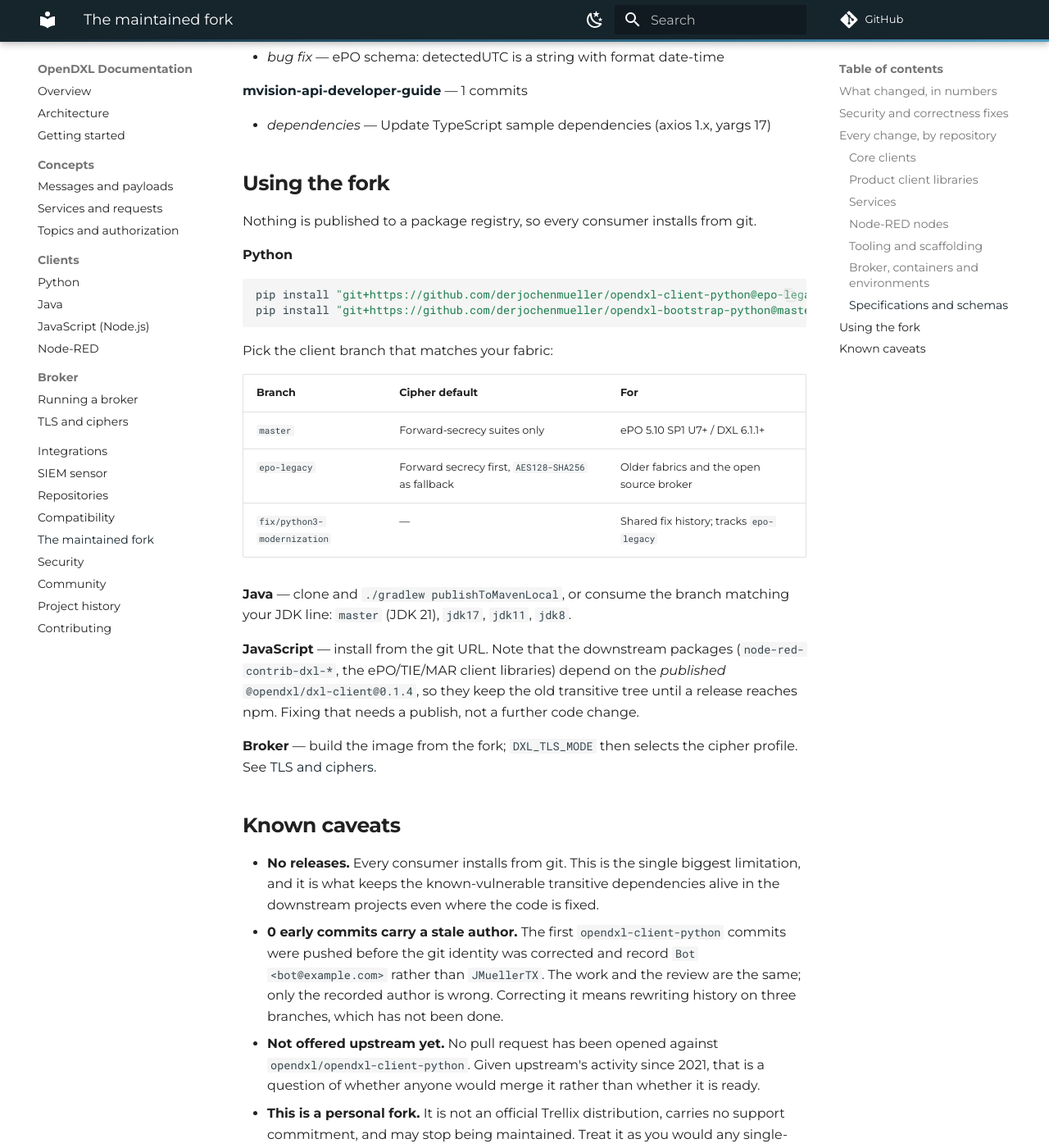
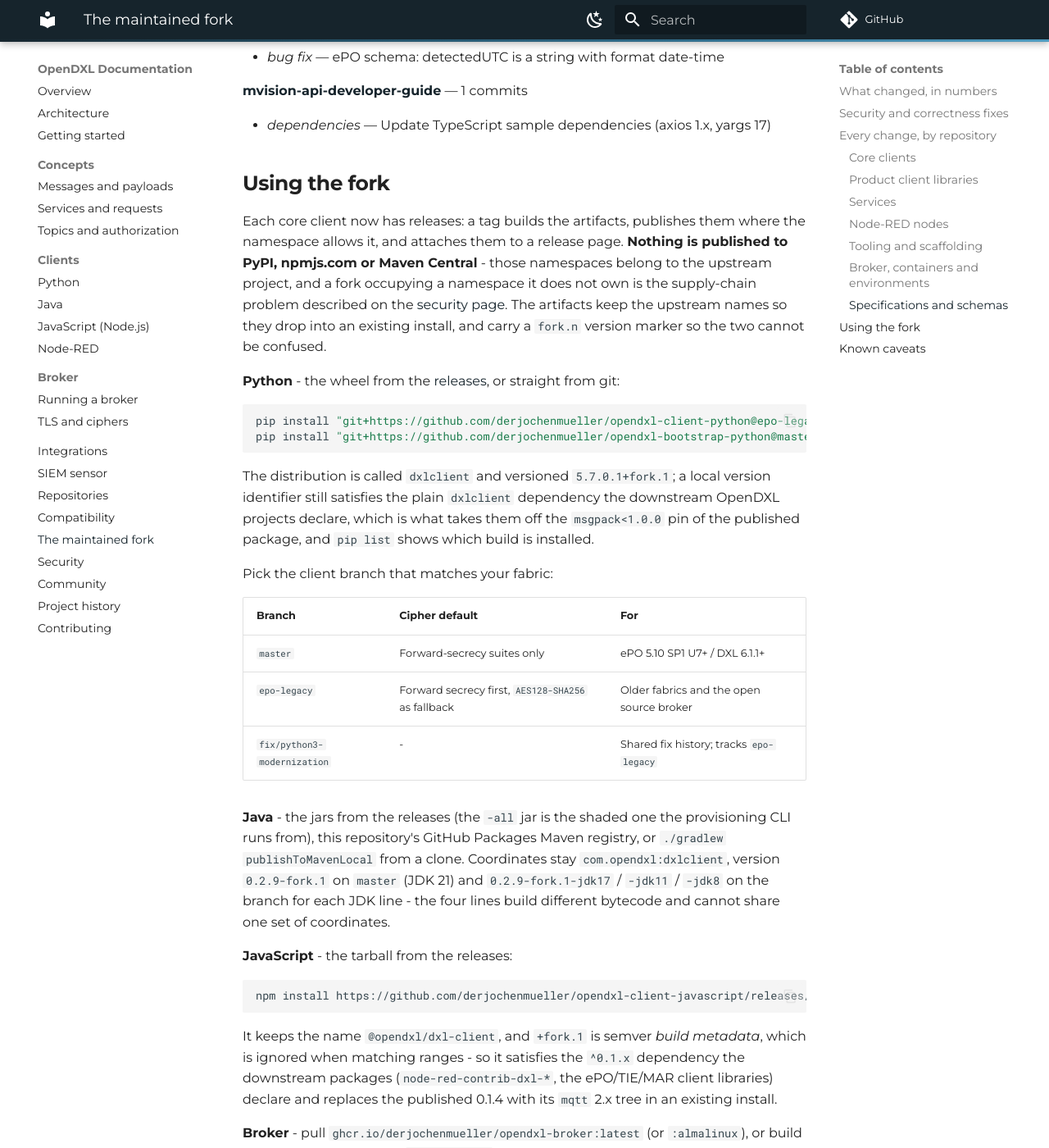
Before and after one commit to JMuellerTX/opendxl-docs, an MkDocs documentation site: the page built from docs/fork.md, in a window 1280 px wide and 1400 px high, scrolled down 14029 px. Shown: the whole window at 82% size. Built offline with MkDocs 1.6.1 and Material for MkDocs 9.7.7, drawn with Linux system fonts in a browser that asks for light colours; comment, search, counter and statistics services are not loaded; some of the changed text lies outside the part shown.

Commit message:
Document the fork's releases
The four core components now have releases, so the page that said "consuming
a fix means installing from git" is out of date: a Python wheel, the Java jars
(also in GitHub Packages), an npm tarball and the broker images on GHCR.

The generator's footer is rewritten around that, including what each artifact
keeps and what it marks - the Python distribution stays `dxlclient` with a
`+fork.1` local version, the Java coordinates stay `com.opendxl:dxlclient`
with a `-fork.1` version per JDK line, the npm tarball stays
`@opendxl/dxl-client` with `+fork.1` as build metadata, which semver ignores
when matching ranges, so it satisfies the downstream `^0.1.x` and finally
takes those packages off the mqtt 2.x tree. And why none of it is on the
public registries.

The stale-author caveat is gone with the authorship rewrite, so the generator
only emits it when there is something to report.

Co-Authored-By: Claude Opus 5 <noreply@anthropic.com>
Claude-Session: https://claude.ai/code/session_01BNEt6qDYkn7vzBQmSyTatV

````diff
--- a/docs/fork.md
+++ b/docs/fork.md
@@ -419,14 +419,26 @@ updating a dependency or a workflow. Everything else is in the per-repository li
 
 ## Using the fork
 
-Nothing is published to a package registry, so every consumer installs from git.
+Each core client now has releases: a tag builds the artifacts, publishes them where the
+namespace allows it, and attaches them to a release page. **Nothing is published to PyPI,
+npmjs.com or Maven Central** - those namespaces belong to the upstream project, and a fork
+occupying a namespace it does not own is the supply-chain problem described on the
+[security page](security.md#package-names-are-a-security-boundary). The artifacts keep the
+upstream names so they drop into an existing install, and carry a `fork.n` version marker so
+the two cannot be confused.
 
-**Python**
+**Python** - the wheel from the [releases](https://github.com/derjochenmueller/opendxl-client-python/releases),
+or straight from git:
 
 ```bash
 pip install "git+https://github.com/derjochenmueller/opendxl-client-python@epo-legacy#egg=dxlclient"
 pip install "git+https://github.com/derjochenmueller/opendxl-bootstrap-python@master#egg=dxlbootstrap"
 ```
+
+The distribution is called `dxlclient` and versioned `5.7.0.1+fork.1`; a local version
+identifier still satisfies the plain `dxlclient` dependency the downstream OpenDXL projects
+declare, which is what takes them off the `msgpack<1.0.0` pin of the published package, and
+`pip list` shows which build is installed.
 
 Pick the client branch that matches your fabric:
 
@@ -434,29 +446,35 @@ Pick the client branch that matches your fabric:
 |---|---|---|
 | `master` | Forward-secrecy suites only | ePO 5.10 SP1 U7+ / DXL 6.1.1+ |
 | `epo-legacy` | Forward secrecy first, `AES128-SHA256` as fallback | Older fabrics and the open source broker |
-| `fix/python3-modernization` | — | Shared fix history; tracks `epo-legacy` |
+| `fix/python3-modernization` | - | Shared fix history; tracks `epo-legacy` |
 
-**Java** — clone and `./gradlew publishToMavenLocal`, or consume the branch matching your
-JDK line: `master` (JDK 21), `jdk17`, `jdk11`, `jdk8`.
+**Java** - the jars from the releases (the `-all` jar is the shaded one the provisioning CLI
+runs from), this repository's GitHub Packages Maven registry, or `./gradlew
+publishToMavenLocal` from a clone. Coordinates stay `com.opendxl:dxlclient`, version
+`0.2.9-fork.1` on `master` (JDK 21) and `0.2.9-fork.1-jdk17` / `-jdk11` / `-jdk8` on the
+branch for each JDK line - the four lines build different bytecode and cannot share one set
+of coordinates.
 
-**JavaScript** — install from the git URL. Note that the downstream packages
-(`node-red-contrib-dxl-*`, the ePO/TIE/MAR client libraries) depend on the *published*
-`@opendxl/dxl-client@0.1.4`, so they keep the old transitive tree until a release reaches
-npm. Fixing that needs a publish, not a further code change.
+**JavaScript** - the tarball from the releases:
 
-**Broker** — build the image from the fork; `DXL_TLS_MODE` then selects the cipher profile.
-See [TLS and ciphers](broker/tls.md#fixing-it-on-the-broker).
+```bash
+npm install https://github.com/derjochenmueller/opendxl-client-javascript/releases/download/v0.1.4+fork.1/opendxl-dxl-client-0.1.4+fork.1.tgz
+```
+
+It keeps the name `@opendxl/dxl-client`, and `+fork.1` is semver *build metadata*, which is
+ignored when matching ranges - so it satisfies the `^0.1.x` dependency the downstream packages
+(`node-red-contrib-dxl-*`, the ePO/TIE/MAR client libraries) declare and replaces the
+published 0.1.4 with its `mqtt` 2.x tree in an existing install.
+
+**Broker** - pull `ghcr.io/derjochenmueller/opendxl-broker:latest` (or `:almalinux`), or build the
+image from the fork; `DXL_TLS_MODE` then selects the cipher profile. See
+[TLS and ciphers](broker/tls.md#fixing-it-on-the-broker).
 
 ## Known caveats
 
-- **No releases.** Every consumer installs from git. This is the single biggest limitation,
-  and it is what keeps the known-vulnerable transitive dependencies alive in the downstream
-  projects even where the code is fixed.
-- **0 early commits carry a stale author.** The first
-  `opendxl-client-python` commits were pushed before the git identity was corrected and
-  record `Bot <bot@example.com>` rather than `JMuellerTX`. The work and the review are the
-  same; only the recorded author is wrong. Correcting it means rewriting history on three
-  branches, which has not been done.
+- **The releases are not on the public registries**, by design (see above). Consuming them
+  means a URL, a GitHub Packages registry entry, or a git reference - not a bare
+  `pip install dxlclient`.
 - **Not offered upstream yet.** No pull request has been opened against
   `opendxl/opendxl-client-python`. Given upstream's activity since 2021, that is a question
   of whether anyone would merge it rather than whether it is ready.
````
Also changed, not shown: docs/compatibility.md (+12 -5 lines), 1 other file.
